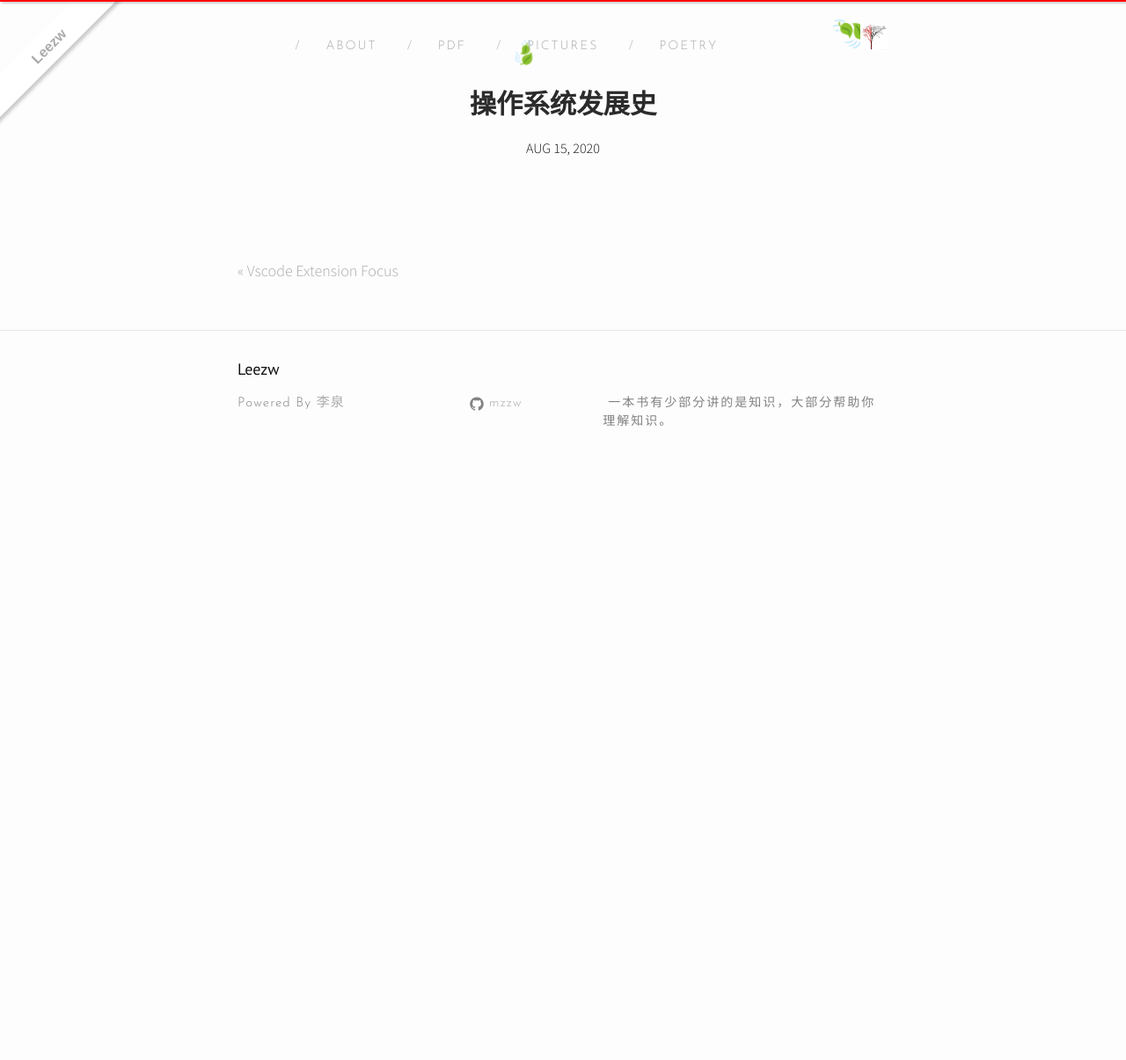
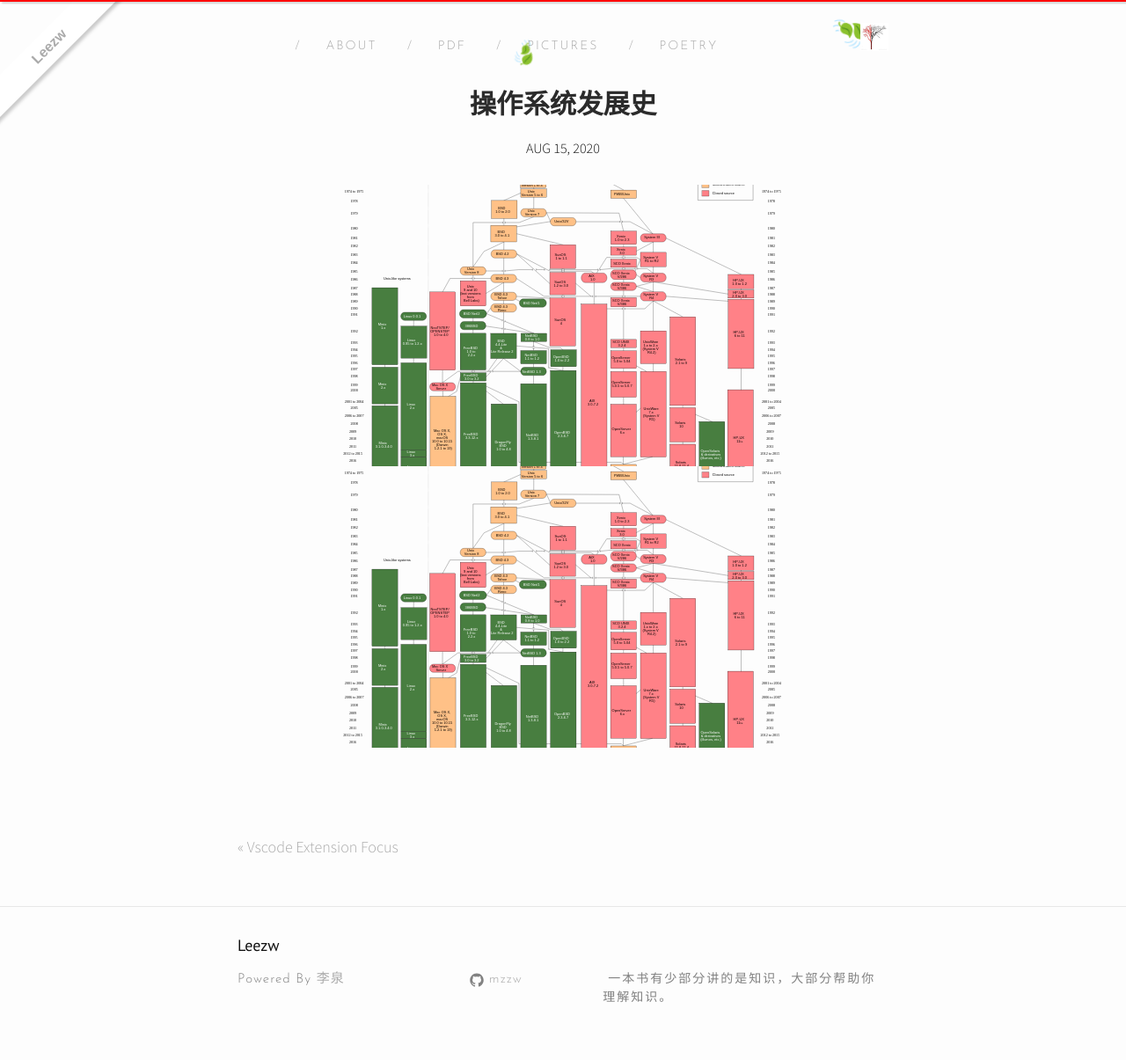
Before and after one commit to quantum-li/quantum-li.github.io, a Jekyll site: the page built from _posts/2020-08-15-operating-system-history.md, in a window 1280 px wide. Shown: the whole page at 88% size. Built offline with Jekyll 4.4.1, drawn with Linux system fonts in a browser that asks for light colours; nearby versions of some CDN libraries; comment, search, counter and statistics services are not loaded; before the commit the page ends 900 px from its top, so only the background shows below that.

Commit message:
2020-8-16 12:59:43

```diff
--- a/_posts/2020-08-15-operating-system-history.md
+++ b/_posts/2020-08-15-operating-system-history.md
@@ -7,3 +7,6 @@ description: 操作系统的发展历史，以及操作系统的演变。从1964
 permalink: "/posts/operating-system-history"
 excerpt: 从大型机之后1964年由贝尔实验室、麻省理工学院及美国通用电气公司所共同参与研发的Multics开始，历史上出现了Unix、BSD、AIX、HP-UX、Solaris、Minix、Linux、Mac OSX、Windows等众多版本众多分支的操作系统。
 ---
+
+![操作系统演变](/assets/images/operating-system-history/操作系统演变.svg)
+<img src="/assets/images/operating-system-history/操作系统演变.svg">
```
Also changed, not shown: assets/images/operating-system-history/操作系统演变.svg (added), assets/images/operating-system-history/操作系统演变简版.svg (added).
